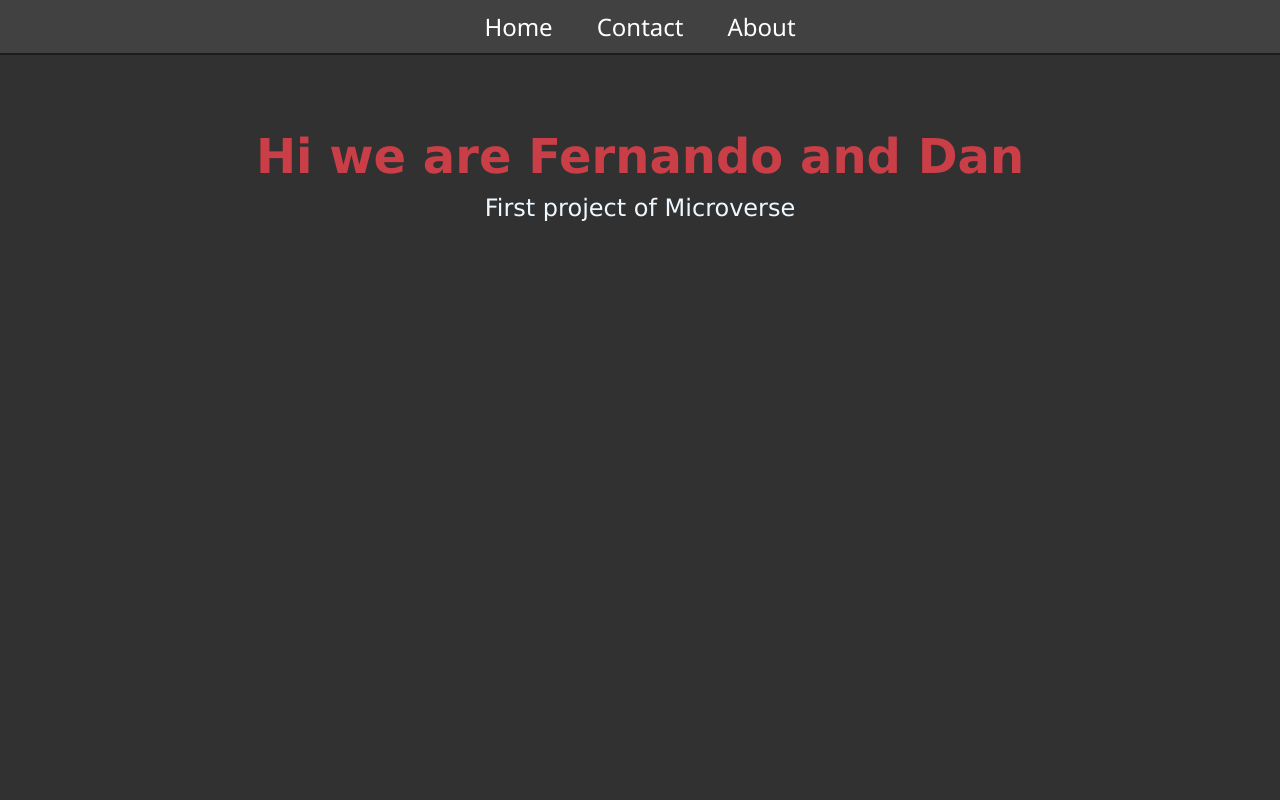
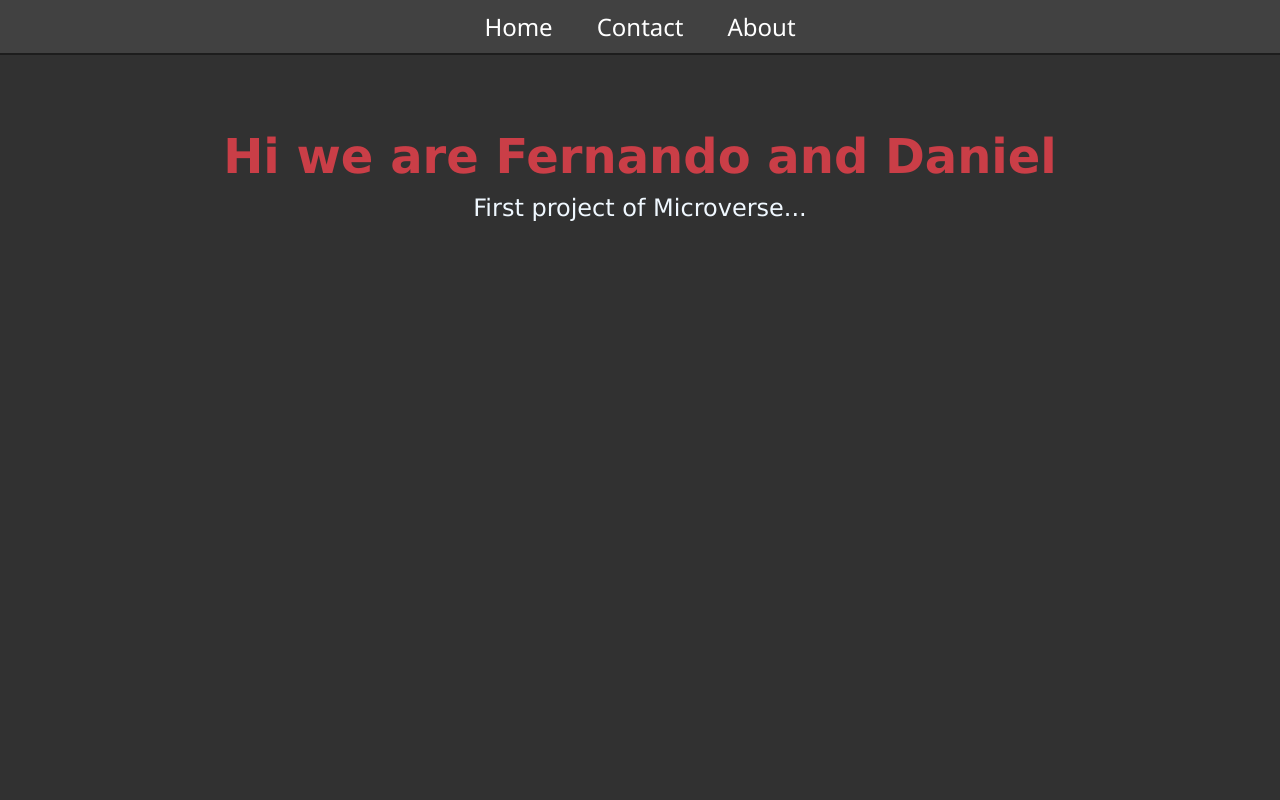
Before and after one commit to danielmatama/microverse-project, a plain HTML site: page index.html in a window 1280 px wide. Shown: the top 800 px of the page. Drawn offline with Linux system fonts and the light colour scheme.

Commit message:
added new

```diff
--- a/index.html
+++ b/index.html
@@ -21,8 +21,8 @@
     </header>
     <main>
         <div id="welcome-section">
-            <h1>Hi we are Fernando and Dan</h1>
-            <p>First project of Microverse</p>
+            <h1>Hi we are Fernando and Daniel</h1>
+            <p>First project of Microverse...</p>
         </div>
 
         <section id="project">
```
